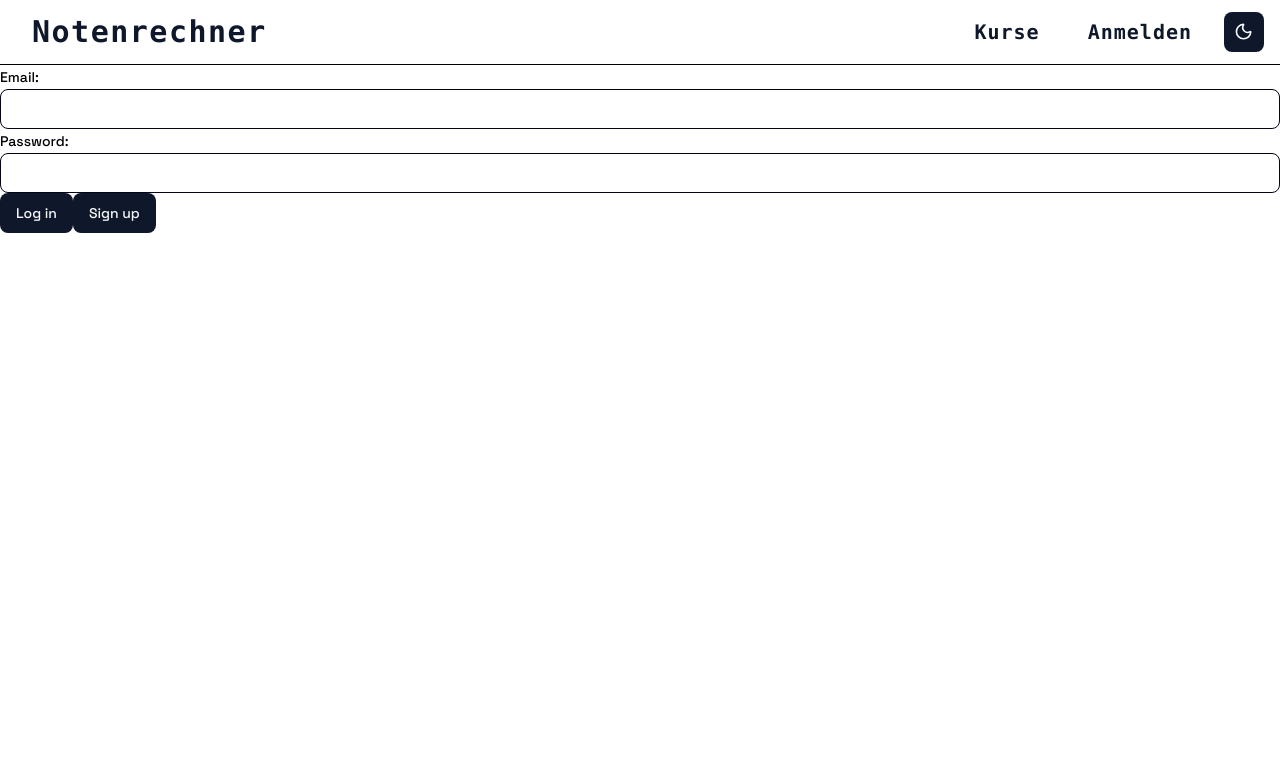
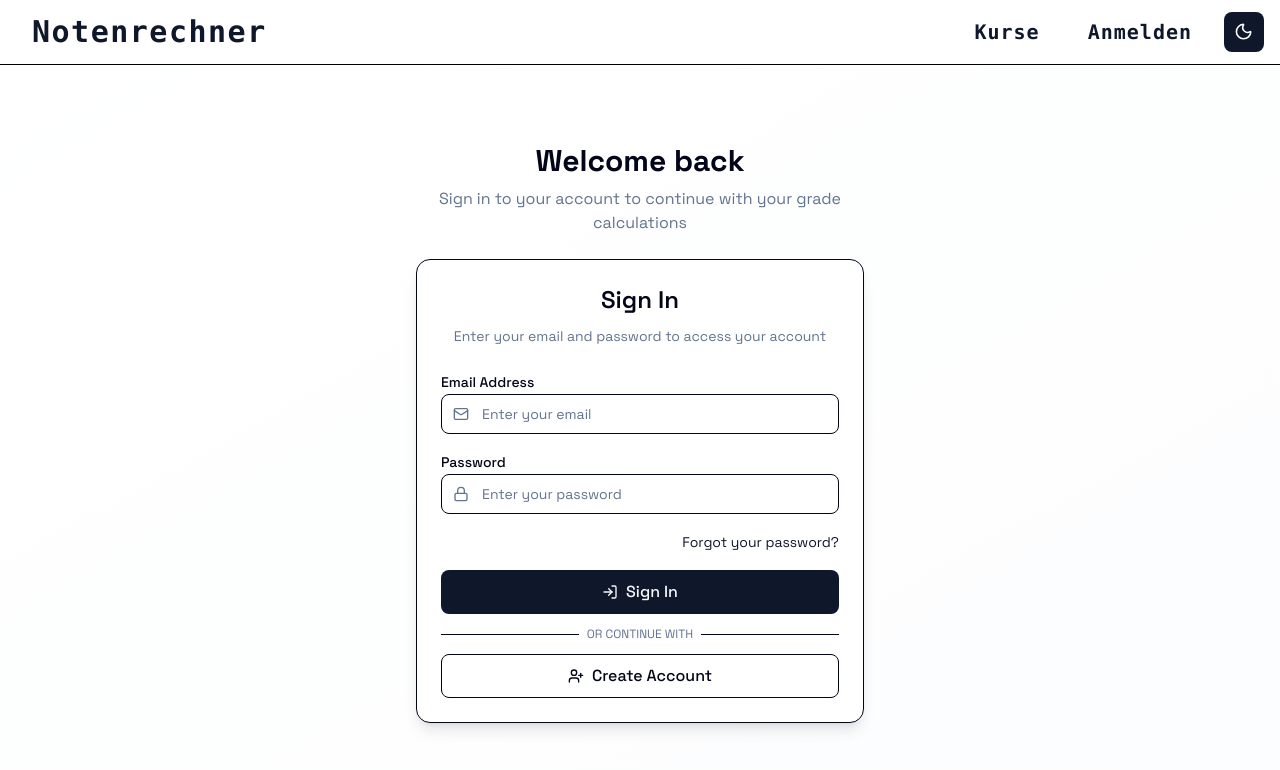
Before and after one commit to fasihu1996/notenrechner, a Next.js app: page /login in a window 1280 px wide. Shown: the top 770 px of the page. Built offline with nearby package versions, Linux system fonts and the light colour scheme; no server answers.

Commit message:
design updated

```diff
--- a/src/app/login/page.tsx
+++ b/src/app/login/page.tsx
@@ -2,16 +2,116 @@ import { login, signup } from './actions'
 import { Label } from '@/components/ui/label'
 import { Input } from '@/components/ui/input'
 import { Button } from '@/components/ui/button'
+import { Card, CardContent, CardDescription, CardFooter, CardHeader, CardTitle } from '@/components/ui/card'
+import { LogIn, UserPlus, Mail, Lock } from 'lucide-react'
+import Link from 'next/link'
 
 export default function LoginPage() {
   return (
-    <form>
-      <Label htmlFor="email">Email:</Label>
-      <Input id="email" name="email" type="email" required />
-      <Label htmlFor="password">Password:</Label>
-      <Input id="password" name="password" type="password" required />
-      <Button formAction={login}>Log in</Button>
-      <Button formAction={signup}>Sign up</Button>
-    </form>
+    <div className="min-h-[calc(100vh-4rem)] flex items-center justify-center bg-gradient-to-br from-background to-muted/20 p-4">
+      <div className="w-full max-w-md space-y-6">
+        {/* Header */}
+        <div className="text-center space-y-2">
+          <h1 className="text-3xl font-bold text-foreground">Welcome back</h1>
+          <p className="text-muted-foreground">
+            Sign in to your account to continue with your grade calculations
+          </p>
+        </div>
+
+        {/* Login Card */}
+        <Card className="shadow-lg border-border/50">
+          <CardHeader className="space-y-1 text-center">
+            <CardTitle className="text-2xl font-semibold">Sign In</CardTitle>
+            <CardDescription>
+              Enter your email and password to access your account
+            </CardDescription>
+          </CardHeader>
+
+          <form className="space-y-4">
+            <CardContent className="space-y-4">
+              {/* Email Field */}
+              <div className="space-y-2">
+                <Label htmlFor="email" className="text-sm font-medium">
+                  Email Address
+                </Label>
+                <div className="relative">
+                  <Mail className="absolute left-3 top-3 h-4 w-4 text-muted-foreground" />
+                  <Input
+                    id="email"
+                    name="email"
+                    type="email"
+                    placeholder="Enter your email"
+                    className="pl-10"
+                    required
+                  />
+                </div>
+              </div>
+
+              {/* Password Field */}
+              <div className="space-y-2">
+                <Label htmlFor="password" className="text-sm font-medium">
+                  Password
+                </Label>
+                <div className="relative">
+                  <Lock className="absolute left-3 top-3 h-4 w-4 text-muted-foreground" />
+                  <Input
+                    id="password"
+                    name="password"
+                    type="password"
+                    placeholder="Enter your password"
+                    className="pl-10"
+                    required
+                  />
+                </div>
+              </div>
+
+              {/* Forgot Password Link */}
+              <div className="text-right">
+                <Link
+                  href="/forgot-password"
+                  className="text-sm text-primary hover:text-primary/80 hover:underline"
+                >
+                  Forgot your password?
+                </Link>
+              </div>
+            </CardContent>
+
+            <CardFooter className="flex flex-col space-y-3">
+              <Button
+                formAction={login}
+                className="w-full h-11 text-base font-medium"
+                size="lg"
+              >
+                <LogIn className="w-4 h-4 mr-2" />
+                Sign In
+              </Button>
+
+              {/* Divider */}
+              <div className="relative w-full">
+                <div className="absolute inset-0 flex items-center">
+                  <span className="w-full border-t border-border" />
+                </div>
+                <div className="relative flex justify-center text-xs uppercase">
+                  <span className="bg-card px-2 text-muted-foreground">
+                    Or continue with
+                  </span>
+                </div>
+              </div>
+
+              {/* Sign Up Button */}
+              <Button
+                formAction={signup}
+                variant="outline"
+                className="w-full h-11 text-base font-medium"
+                size="lg"
+              >
+                <UserPlus className="w-4 h-4 mr-2" />
+                Create Account
+              </Button>
+            </CardFooter>
+          </form>
+        </Card>
+      </div>
+    </div>
   )
 }
```
